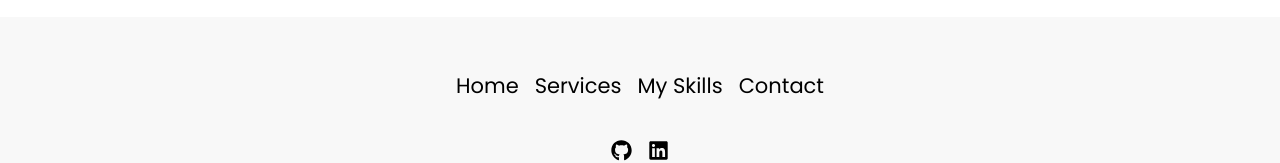
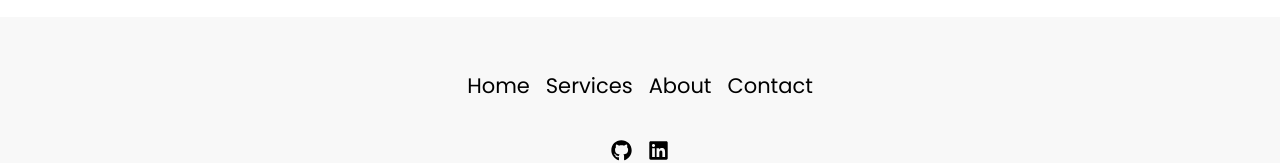
Before and after one commit to oguzhannonal/oguzhan-portfolio, a Next.js app: page / in a window 1280 px wide. Shown: the part 2678-2841 px from the top of the page. Built offline with nearby package versions, Linux system fonts and the light colour scheme.

Commit message:
bugfix: links

```diff
--- a/src/app/pages/footer.tsx
+++ b/src/app/pages/footer.tsx
@@ -10,13 +10,13 @@ export default function Footer() {
             <a href="#" className="hover:text-orange-300">
               Home
             </a>
-            <a href="#" className="hover:text-orange-300">
+            <a href="#services" className="hover:text-orange-300">
               Services
             </a>
-            <a href="#" className="hover:text-orange-300">
-              My Skills
+            <a href="#about" className="hover:text-orange-300">
+              About
             </a>
-            <a href="#" className="hover:text-orange-300">
+            <a href="#contact" className="hover:text-orange-300">
               Contact
             </a>
           </div>
--- a/src/app/pages/navbar.tsx
+++ b/src/app/pages/navbar.tsx
@@ -31,7 +31,7 @@ export default function Navbar() {
       {/* Links for desktop */}
       <div className="hidden md:flex space-x-10 items-center">
         <a
-          href="#"
+          href="#home"
           className="hover:text-orange-400 transition all duration-300"
         >
           Home
@@ -70,19 +70,16 @@ export default function Navbar() {
       {/* Mobile Menu */}
       {isMenuOpen && (
         <div className="absolute top-16 left-0 w-full bg-white flex flex-col items-center md:hidden transition-all">
-          <a href="#" className="py-2 hover:text-orange-400 ">
+          <a href="#home" className="py-2 hover:text-orange-400 ">
             Home
           </a>
-          <a href="#" className="py-2 hover:text-orange-400">
+          <a href="#about" className="py-2 hover:text-orange-400">
             About
           </a>
-          <a href="#" className="py-2 hover:text-orange-400">
+          <a href="#services" className="py-2 hover:text-orange-400">
             Services
           </a>
-          <a href="#" className="py-2 hover:text-orange-400">
-            My Skills
-          </a>
-          <a href="#" className="py-2 hover:text-orange-400">
+          <a href="#contact" className="py-2 hover:text-orange-400">
             Contact
           </a>
           <button
```
